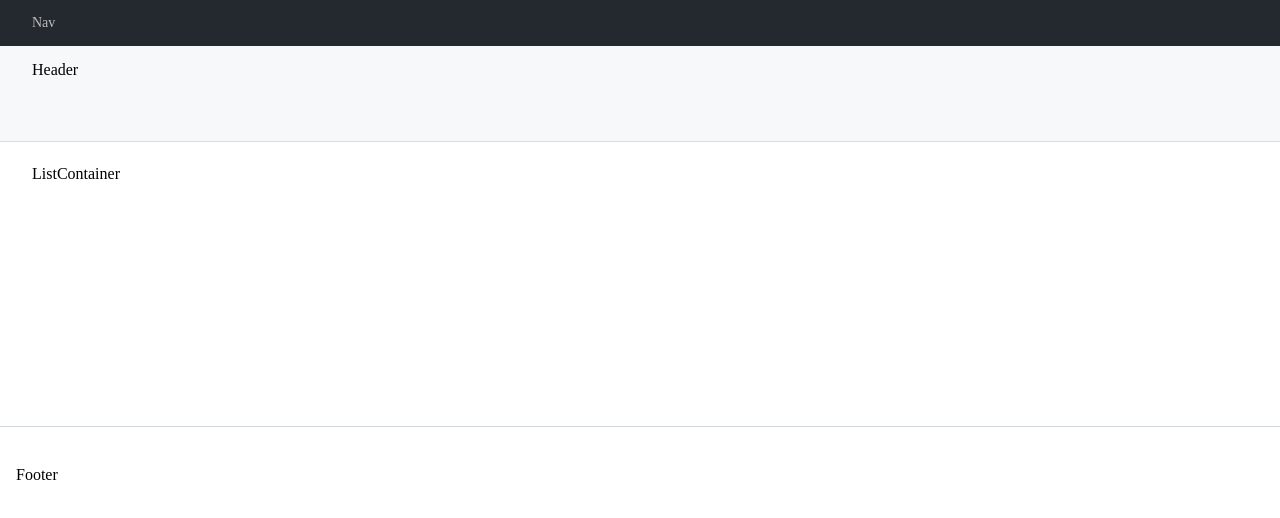
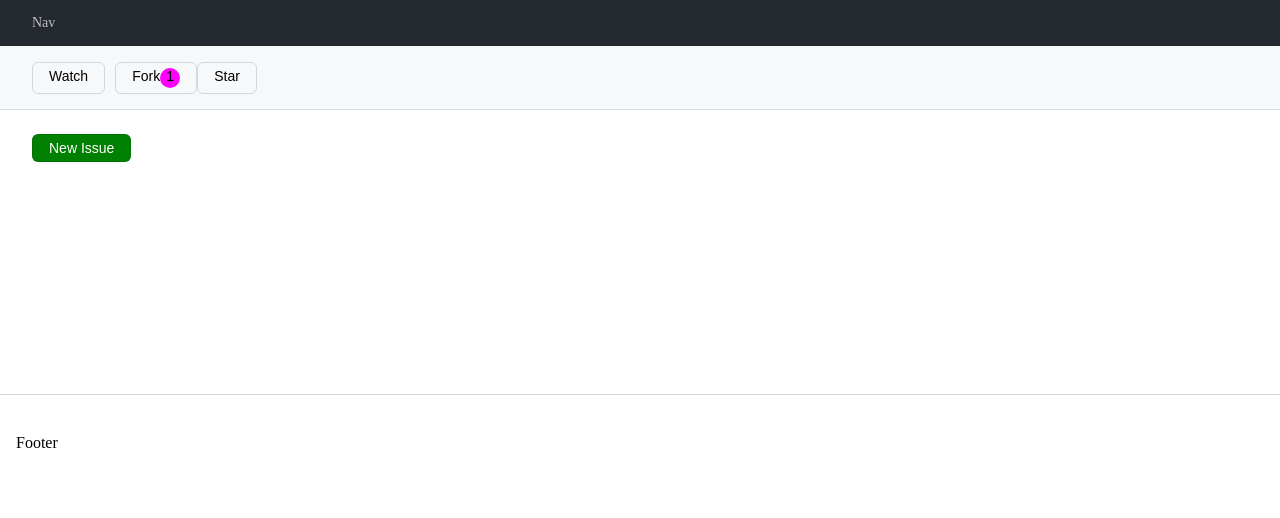
Before and after one commit to chaeeunj/github-issue-clone, a React (Vite) app in the folder github-issue/: page / in a window 1280 px wide. Shown: the top 518 px of the page. Built offline with nearby package versions, Linux system fonts and the light colour scheme.

Commit message:
버튼 컴포넌트 생성

```diff
--- a/github-issue/src/App.module.css
+++ b/github-issue/src/App.module.css
@@ -12,9 +12,9 @@
 }
 
 .header {
+  display: flex;
   padding: 16px 32px;
   background: rgb(246, 248, 250);
-  height: 96px;
   box-shadow: inset 0 -1px 0 hsla(210, 18%, 87%, 1);
 }
 
@@ -29,3 +29,22 @@
   padding: 40px 16px 8px;
   border-top: 1px solid #d0d7de;
 }
+
+.button {
+  display: flex;
+  padding: 5px 16px;
+  border-radius: 6px;
+  border: 1px solid rgba(27, 31, 36, 0.15);
+}
+
+.circle {
+  width: 20px;
+  height: 20px;
+  border-radius: 50%;
+  background: #f0f;
+}
+
+.space {
+  width: 10px;
+  height: 10px;
+}
--- a/github-issue/src/App.tsx
+++ b/github-issue/src/App.tsx
@@ -4,11 +4,59 @@ function App() {
   return (
     <>
       <div className={styles.nav}>Nav</div>
-      <div className={styles.header}>Header</div>
-      <div className={styles.listContainer}>ListContainer</div>
+      <div className={styles.header}>
+        <Button
+          style={{
+            fontSize: '14px',
+            backgroundColor: 'transparent',
+            color: 'black',
+          }}>
+          Watch
+        </Button>
+        <Space />
+        <Button
+          style={{
+            fontSize: '14px',
+            backgroundColor: 'transparent',
+            color: 'black',
+          }}>
+          Fork
+          <div className={styles.circle}>1</div>
+        </Button>
+        <Button
+          style={{
+            fontSize: '14px',
+            backgroundColor: 'transparent',
+            color: 'black',
+          }}>
+          Star
+        </Button>
+      </div>
+      <div className={styles.listContainer}>
+        <Button
+          style={{
+            fontSize: '14px',
+            backgroundColor: 'green',
+            color: 'white',
+          }}>
+          New Issue
+        </Button>
+      </div>
       <div className={styles.footer}>Footer</div>
     </>
   );
 }
 
+function Button({ style, children }) {
+  return (
+    <button className={styles.button} style={style}>
+      {children}
+    </button>
+  );
+}
+
+function Space() {
+  return <div className={styles.space}></div>;
+}
+
 export default App;
```
